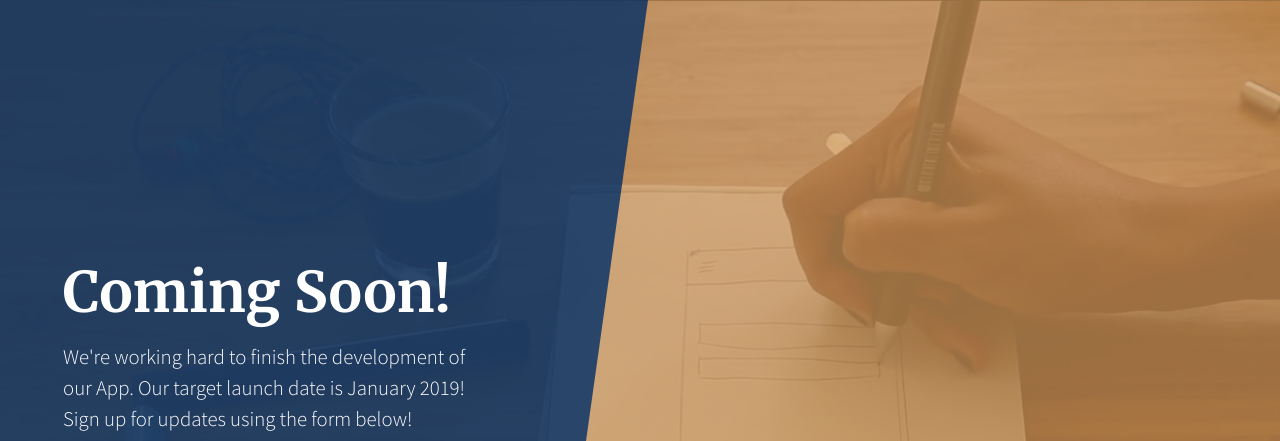
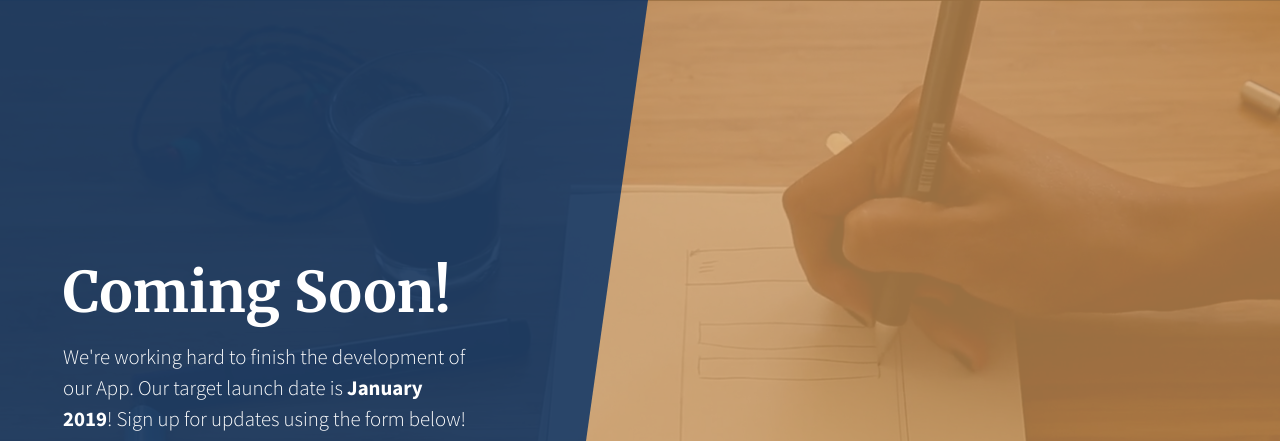
Before and after one commit to asn-carnaval/home, a website: page index.html in a window 1280 px wide. Shown: the top 441 px of the page. Drawn offline with Linux system fonts and the light colour scheme.

Commit message:
Update index.html

```diff
--- a/index.html
+++ b/index.html
@@ -35,7 +35,7 @@
             <div class="masthead-content text-white py-5 py-md-0">
               <h1 class="mb-3">Coming Soon!</h1>
               <p class="mb-5">We're working hard to finish the development of our App. Our target launch date is
-                January 2019! Sign up for updates using the form below!</p>
+                <strong>January 2019</strong>! Sign up for updates using the form below!</p>
               <div class="input-group input-group-newsletter">
                 <input type="email" class="form-control" placeholder="Enter email..." aria-label="Enter email..." aria-describedby="basic-addon">
                 <div class="input-group-append">
```
